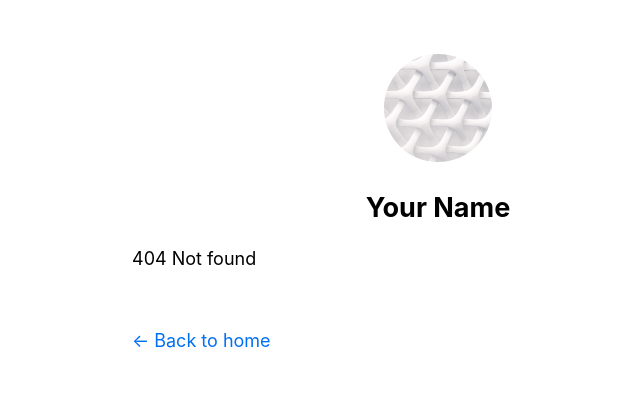
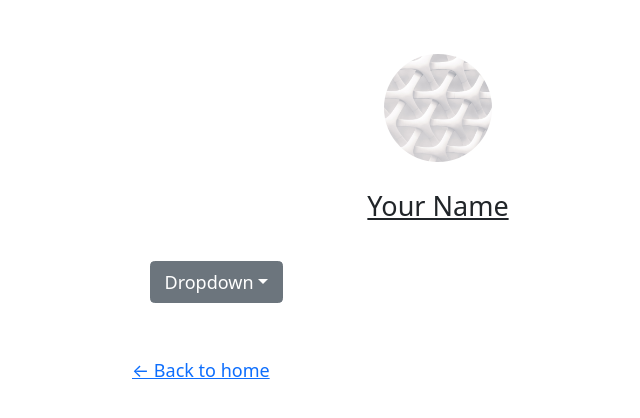
Before and after one commit to rabehasy/nextjs, a Next.js app: page /bootstrap-example in a window 1280 px wide. Before the commit this address had no page. Shown: the top 418 px of the page, without its empty margins (202-842 px from the left). Built offline with nearby package versions, Linux system fonts and the light colour scheme.

Commit message:
feat (bootstrap): setup

```diff
--- a/package.json
+++ b/package.json
@@ -8,6 +8,7 @@
     "lint": "next lint"
   },
   "dependencies": {
+    "@popperjs/core": "^2.11.0",
     "bootstrap": "^5.1.3",
     "gray-matter": "^4.0.3",
     "next": "12.0.7",
--- a/src/pages/_app.js
+++ b/src/pages/_app.js
@@ -1,6 +1,11 @@
 import '../../styles/globals.scss'
+import 'bootstrap/dist/css/bootstrap.css'
+import {useEffect} from "react"
 
 function MyApp({ Component, pageProps }) {
+  useEffect(() => {
+    import("bootstrap/dist/js/bootstrap");
+  }, []);
   return ( <Component {...pageProps} /> )
 }
 
--- /dev/null
+++ b/src/pages/bootstrap-example.js
@@ -0,0 +1,38 @@
+import Layout, { siteTitle } from '../components/layout'
+
+export default function BootstrapExample() {
+    return (
+        <Layout>
+
+            <div className="dropdown m-3">
+                <button
+                    className="btn btn-secondary dropdown-toggle"
+                    type="button"
+                    data-bs-toggle="dropdown"
+                    id="dropdownMenuButton1"
+                    aria-expanded="false"
+                >
+                    Dropdown
+                </button>
+                <ul className="dropdown-menu" aria-labelledby="dropdownMenuButton1">
+                    <li>
+                        <a className="dropdown-item" href="#">
+                            Option 1
+                        </a>
+                    </li>
+                    <li>
+                        <a className="dropdown-item" href="#">
+                            Option 2
+                        </a>
+                    </li>
+                    <li>
+                        <a className="dropdown-item" href="#">
+                            Option 3
+                        </a>
+                    </li>
+                </ul>
+            </div>
+
+        </Layout>
+    )
+}
--- a/src/pages/index.js
+++ b/src/pages/index.js
@@ -45,7 +45,11 @@ export default function Home({ allPostsData }) {
             </Link> -
             <Link href="/sitemap.xml">
                 <a>{' '}Sitemap XML</a>
+            </Link> -
+            <Link href="/bootstrap-example">
+                <a>{' '}Bootstrap page</a>
             </Link>
+
         </section>
     </Layout>
   )
```
